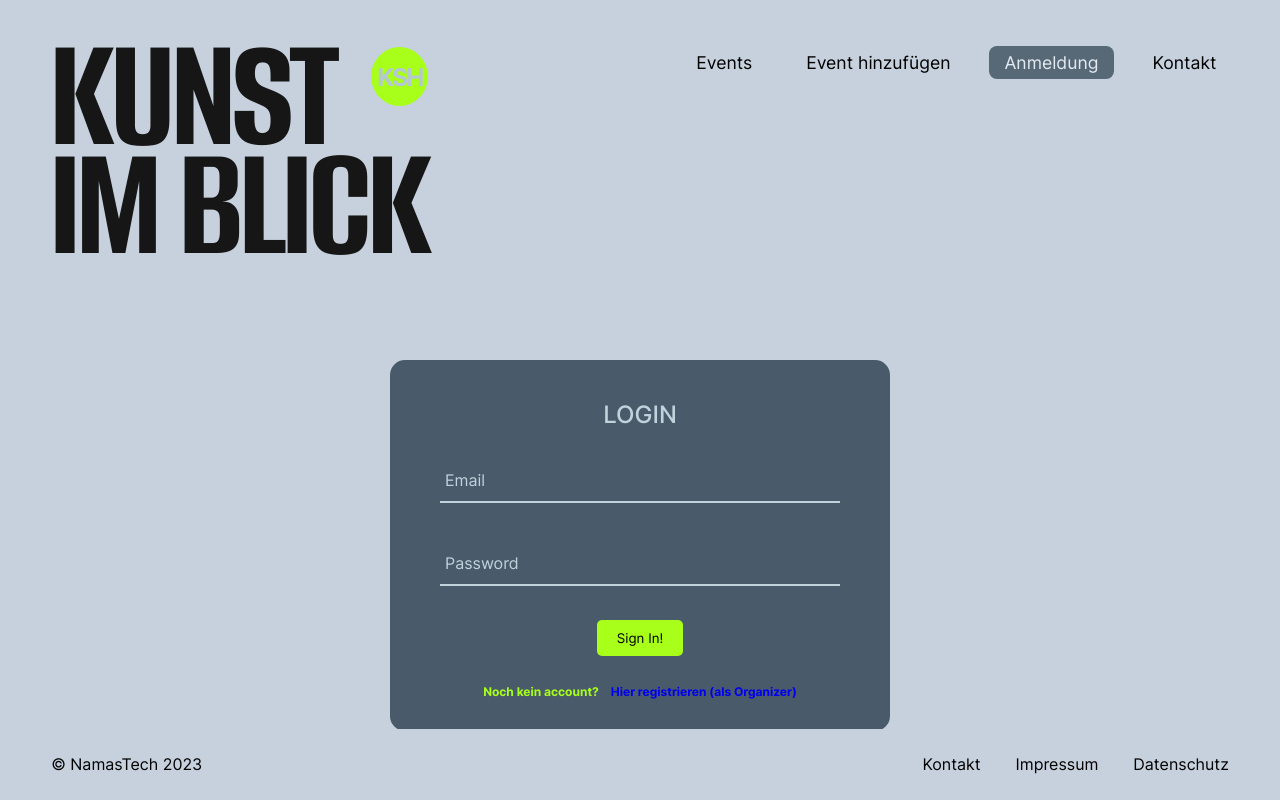
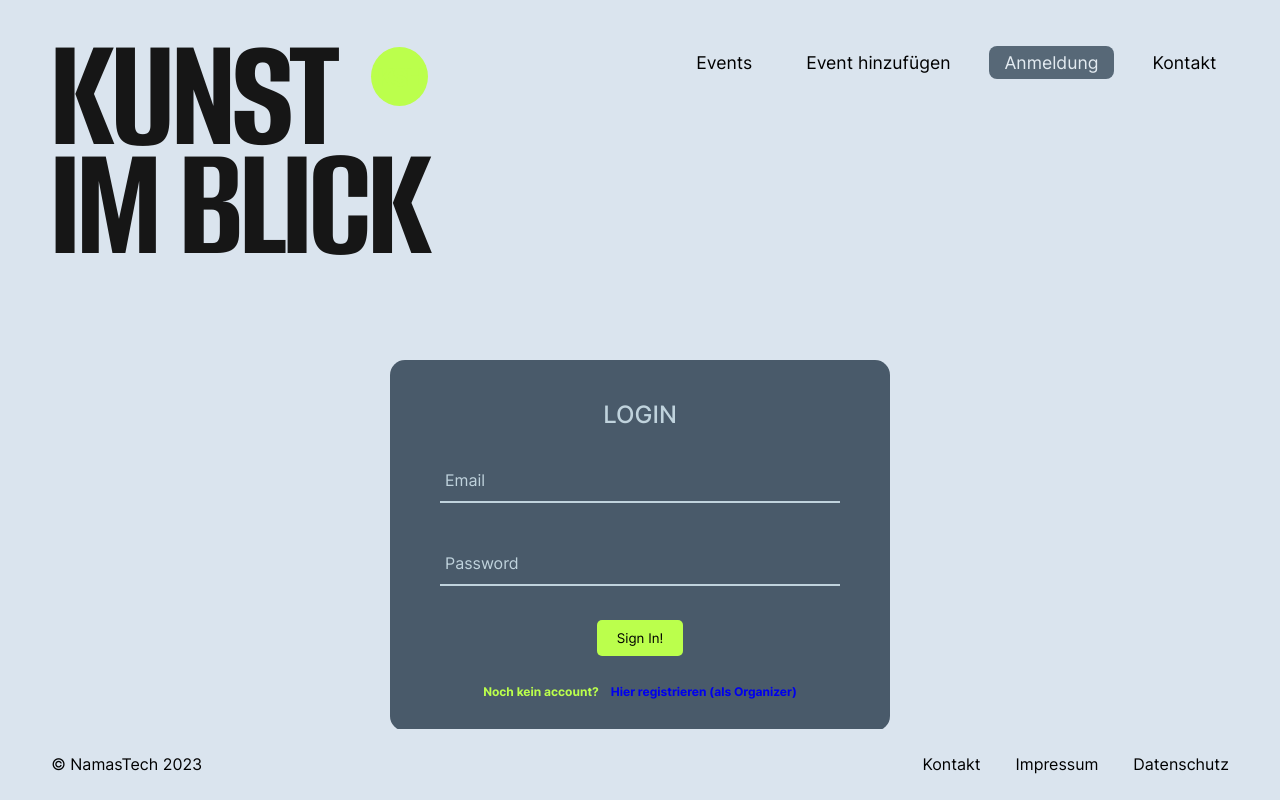
Before and after one commit to NAMASTECH/Kultur-Ausstellungsplattform-frontend, a React (Vite) app: page /login in a window 1280 px wide. Built offline with nearby package versions, Linux system fonts and the light colour scheme.

Commit message:
Logo ohne KSH und lighter Background

```diff
--- a/src/styles/_variables.scss
+++ b/src/styles/_variables.scss
@@ -88,11 +88,19 @@
 // $nav_font_hover: #c5d3e0;  // Fontfarbe in den Buttons bei Hover
 
 // ---- grey ----
-$bg_color: #c6d1dd;
-$green: #a7ff1a;
+// $bg_color: #c6d1dd;
+// $green: #a7ff1a;
+// $second_color: #576877;
+// $logo_font_color: #b5c7d1;
+// $nav_font_hover: #e3ebf1;
+
+// ---- ligthtergrey ----
+$bg_color: #dae4ee;
+$green: #bbff4c;
 $second_color: #576877;
 $logo_font_color: #b5c7d1;
 $nav_font_hover: #e3ebf1;
+
 
 // ---- light grey ----
 // $bg_color: #dce2e7;
--- a/src/styles/header.scss
+++ b/src/styles/header.scss
@@ -25,7 +25,7 @@ header {
       span {
         display: flex;
         align-items: center;
-        color: $logo_font_color;
+        color: $green;
         border-radius: 50%;
         background-color: $green;
         padding: 0.6em 0.25em;
```
